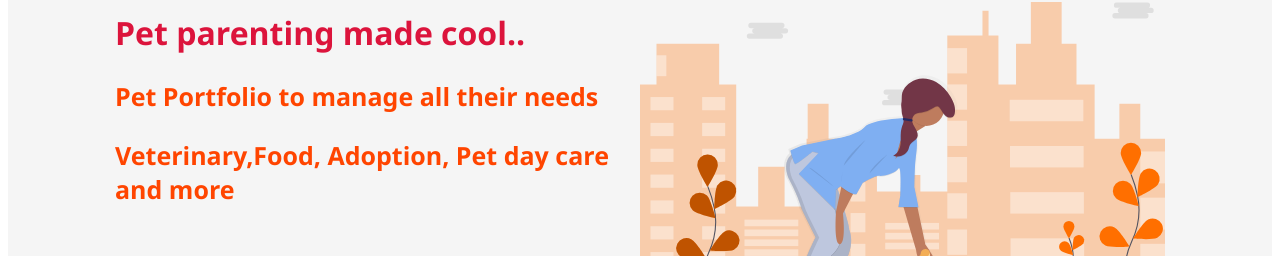
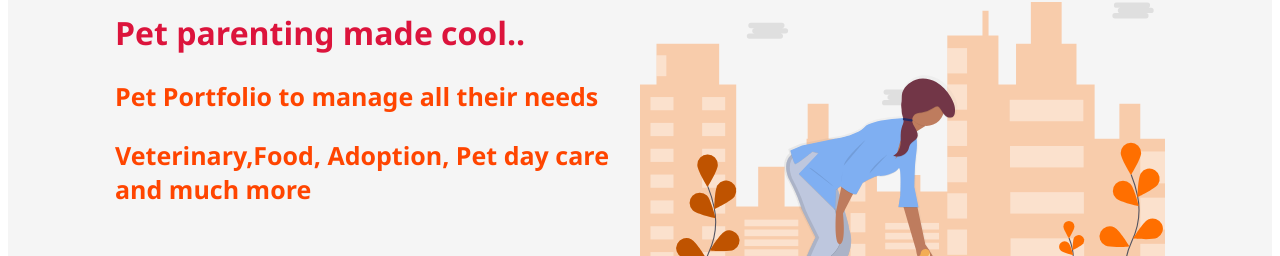
Before and after one commit to kaletejas/COMP231-004-Team4-F23, a React (Create React App) app: page / in a window 1280 px wide. Shown: the part 211-467 px from the top of the page. Built offline with nearby package versions, Linux system fonts and the light colour scheme.

Commit message:
module changes

```diff
--- a/src/Heropage.js
+++ b/src/Heropage.js
@@ -12,7 +12,7 @@ const Heropage = () => {
         <div className="flex-50">
           <h1>Pet parenting made cool.. </h1>
           <p>Pet Portfolio to manage all their needs</p>
-          <p> Veterinary,Food, Adoption, Pet day care and more </p>
+          <p> Veterinary,Food, Adoption, Pet day care and much more </p>
         </div>
         <HeroImage3 className="heroimage-50" />
       </div>
```
